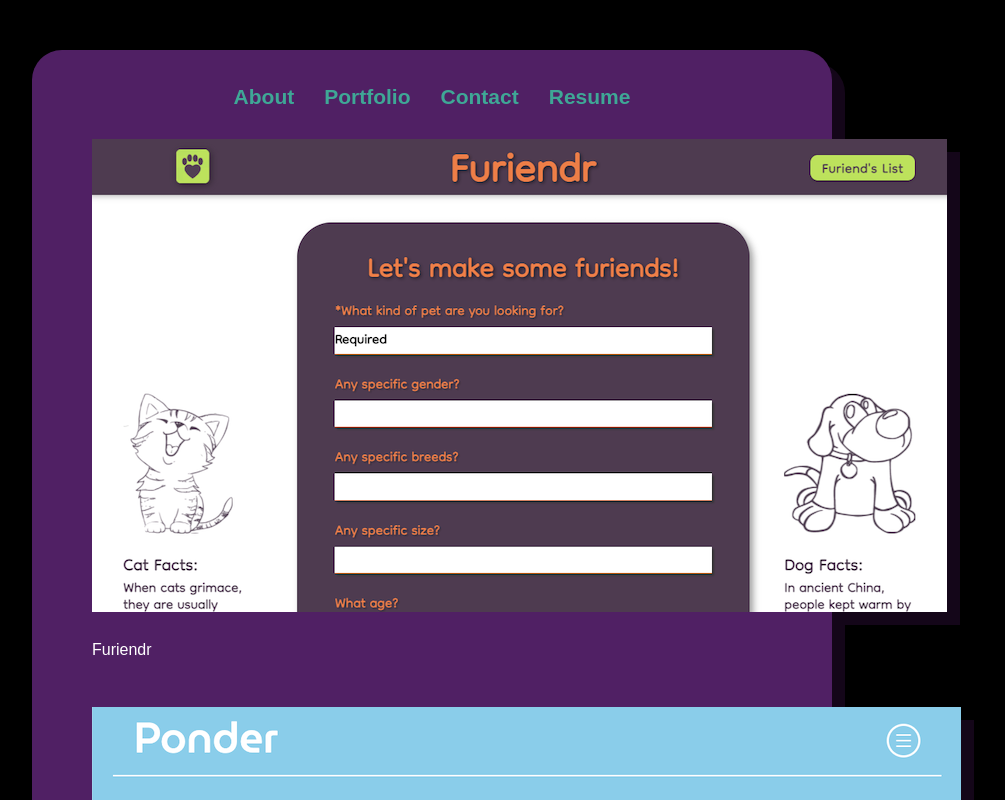
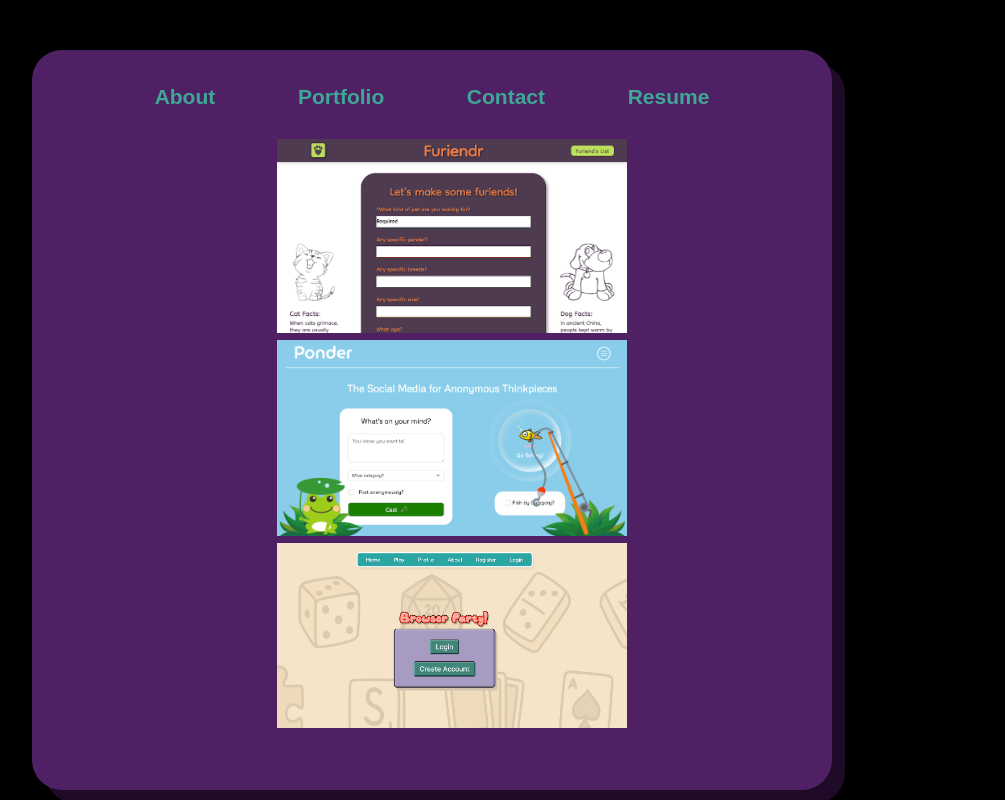
Before and after one commit to rabrigo/react-portfolio, a React (Create React App) app: page /portfolio in a window 1280 px wide. Shown: the top 800 px of the page, without its empty margins (208-1213 px from the left). Built offline with nearby package versions, Linux system fonts and the light colour scheme; a web font is replaced by a local one.

Commit message:
unordered list flex

```diff
--- a/src/App.js
+++ b/src/App.js
@@ -9,12 +9,12 @@ function App() {
   return (
     <div className="main-display">
       <Router>
-        <div className="header">
-          <Link className="link-margin-right" to="/about">About</Link>
-          <Link className="link-margin-right" to="/portfolio">Portfolio</Link>
-          <Link className="link-margin-right" to="/contact">Contact</Link>
-          <Link to="/resume">Resume</Link>
-        </div>
+        <ul className="header">
+          <li><Link to="/about">About</Link></li>
+          <li><Link to="/portfolio">Portfolio</Link></li>
+          <li><Link to="/contact">Contact</Link></li>
+          <li><Link to="/resume">Resume</Link></li>
+        </ul>
         <div className="main-content">
           <Routes>
             <Route path="/react-portfolio" element={<Home />} />
--- a/src/index.css
+++ b/src/index.css
@@ -10,37 +10,42 @@ a {
 
 .main-display {
   padding: 5px 0;
+  width: 800px;
   background-color: #502064;
-  width: 800px;
   margin: 50px auto;
   border-radius: 30px;
-  filter: drop-shadow(13px 13px 0 #140619);
+  filter: drop-shadow(13px 13px 0 #1f0a27);
 }
 
 .header {
-  /* width: 400px; */
   font-weight: 700;
-  text-align: center;
+  font-size: 21px;
   margin: 30px 0;
-  font-size: 21px;
-  position: relative;
-}
-
-/* .ronnel, .header-link {
-  font-size: 20px;
-} */
-
-/* .ronnel {
-  color: #ffffff;
-} */
-
-.link-margin-right {
-  margin-right: 30px;
+  padding: 0 40px;
+  list-style-type: none;
+  display: flex;
+  flex-wrap: wrap;
+  justify-content: space-evenly;
 }
 
 .main-content {
   line-height: 170%;
   color: white;
   margin: 0 60px 50px;
-  /* font-size: 30px; */
+  font-size: 15px;
 }
+
+.portfolio {
+  list-style-type: none;
+  display: flex;
+  flex-wrap: wrap;
+  justify-content: space-around;
+}
+
+/* .portfolio, li {
+  margin: 0 15px;
+} */
+
+.portfolio-pics {
+  width: 350px;
+}
--- a/src/pages/Portfolio.js
+++ b/src/pages/Portfolio.js
@@ -1,20 +1,28 @@
 import React from 'react'
 import Furiendr from '../screenshots/furiendr.png'
 import Ponder from '../screenshots/ponder.png'
+import BrowserParty from '../screenshots/browser-party.png'
 
 export default function Portfolio() {
     return (
     <>
-        <a href="https://mweyer.github.io/First-Group-Project/">
-            <img src={Furiendr} />
-        </a>
-        <p>Furiendr</p>
-        <br></br>
-        <a href="https://pacific-ravine-12135.herokuapp.com/">
-            <img src={Ponder} />
-        </a>
-        <p>Ponder</p>
-        <br></br>
+        <ul className="portfolio">
+            <li>
+                <a href="https://mweyer.github.io/First-Group-Project/">
+                    <img className="portfolio-pics" src={Furiendr} />
+                </a>
+            </li>
+            <li>
+                <a href="https://pacific-ravine-12135.herokuapp.com/">
+                    <img className="portfolio-pics" src={Ponder} />
+                </a>
+            </li>
+            <li>
+                <a href="https://browser-party.herokuapp.com/">
+                    <img className="portfolio-pics" src={BrowserParty} />
+                </a>
+            </li>
+        </ul>
     </>
     )
 }
```
Also changed, not shown: src/screenshots/browser-party.png (added).
